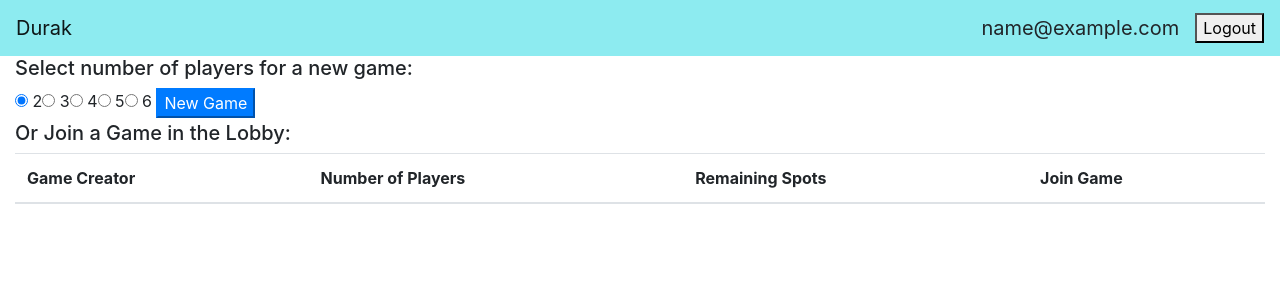
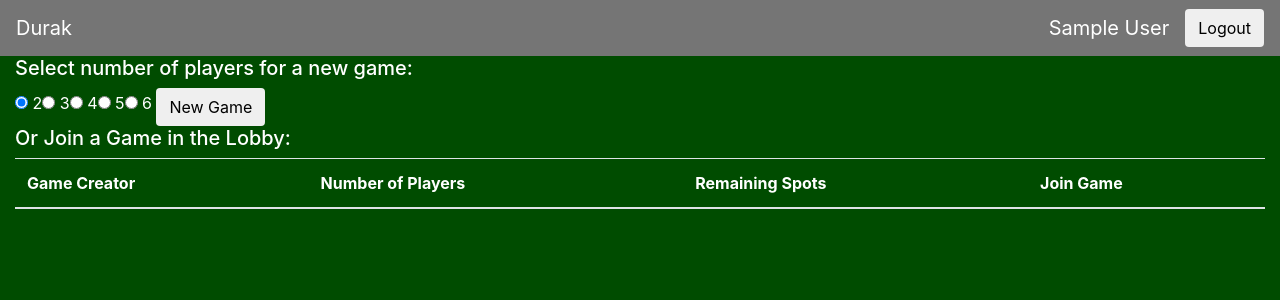
Before and after one commit to dadhia/durak, a Flask app: page /console/ in a window 1280 px wide. Shown: the top 300 px of the page. Run offline with Flask 2, Linux system fonts and the light colour scheme; a user stored in the database is signed in; tables that the repository leaves empty hold one stand-in row (values such as "Sample post"); lists and menus that the app fills with data are empty; some libraries are stand-ins or nearby versions.

Commit message:
upgraded UI to green/gray theme; simplified console.html to inherit from layout.html; added unified-colorscheme.css to handle simple css properties; added screen name as field for users

```diff
--- a/app.py
+++ b/app.py
@@ -25,7 +25,7 @@ SECRET_KEY = os.urandom(32)
 app.config['SECRET_KEY'] = SECRET_KEY
 
 # initialize databases
-app.config['SQLALCHEMY_DATABASE_URI'] = 'PUT YOUR DATABASE URI HERE'
+app.config['SQLALCHEMY_DATABASE_URI'] = ''
 app.config['SQLALCHEMY_TRACK_MODIFICATIONS'] = False
 db = SQLAlchemy(app)
 
@@ -64,7 +64,7 @@ def register():
     if form.validate_on_submit():
         password_hash = pbkdf2_sha256.hash(form.Password.data)
         try:
-            new_user = User(email=form.Email.data, password=password_hash)
+            new_user = User(email=form.Email.data, password=password_hash, screen_name=form.ScreenName.data)
             db.session.add(new_user)
             db.session.commit()
             login_user(new_user)
@@ -97,7 +97,7 @@ def login():
 @app.route('/console/', methods=['GET'])
 @login_required
 def console():
-    return render_template('console.html', email=current_user.email)
+    return render_template('console.html', screen_name=current_user.screen_name)
 
 
 @app.route('/console/logout/', methods=['GET'])
@@ -137,7 +137,7 @@ def new_game(num_players):
 
     emit(events.WAITING_FOR_PLAYERS, (num_players, 1, game.id, True))
     open_spots = int(num_players) - 1
-    emit(events.ADD_LOBBY_GAME, (current_user.email, num_players, open_spots, game.id),
+    emit(events.ADD_LOBBY_GAME, (current_user.screen_name, num_players, open_spots, game.id),
          room=room_manager.get_lobby_name())
 
 
@@ -223,7 +223,7 @@ def request_all_lobby_games():
     for game in lobby_games.values():
         game_creator = User.query.filter_by(id=game.game_creator).first()
         open_spots = game.num_players - game.players_joined
-        lobby_games_list.append((game_creator.email, game.num_players, open_spots, game.id))
+        lobby_games_list.append((game_creator.screen_name, game.num_players, open_spots, game.id))
     emit(events.POPULATE_LOBBY_GAMES, lobby_games_list)
 
 
--- a/events.py
+++ b/events.py
@@ -22,3 +22,4 @@ DISPLAY_CARDS_REMAINING = "displayCardsRemaining"
 DISPLAY_CARDS_DISCARDED = "displayCardsDiscarded"
 DISPLAY_TRUMP_SUIT = "displayTrumpSuit"
 USER_ON_ATTACK = "onAttack"
+OTHER_USER_ATTACKING = "otherUserAttacking"
--- a/forms/user_forms.py
+++ b/forms/user_forms.py
@@ -8,6 +8,7 @@ class RegistrationForm(FlaskForm):
     Password = PasswordField('Password',
                              validators=[DataRequired(), Length(min=8, max=15)],
                              description='Minimum 8 characters.')
+    ScreenName = StringField('Screen Name', validators=[DataRequired(), Length(max=10)])
     submit = SubmitField('Create my Durak Profile')
 
 
--- a/models/user.py
+++ b/models/user.py
@@ -4,6 +4,7 @@ from app import db
 class User(db.Model):
     __tablename__ = 'users'
     id = db.Column(db.Integer, primary_key = True)
+    screen_name = db.Column(db.String(10), nullable=False)
     email = db.Column(db.String(60), nullable=False, unique=True)
     password = db.Column(db.String(178), nullable=False)
 
--- a/static/console-websocket.js
+++ b/static/console-websocket.js
@@ -33,7 +33,7 @@ function addSingleLobbyGame(email, numPlayers, spotsRemaining, gameID, socket) {
     var buttonID = 'joinGame' + gameID;
     var nextRow = "<tr id='" + gameID + "'>" + "<td>" + email + "</td>" + "<td>" + numPlayers + "</td>" +
             "<td>" + spotsRemaining + "</td>" + "<td>" +
-            '<button type="button" class="btn-primary" id="' +  buttonID + '">Join</button></td>';
+            '<button type="button" class="btn btn-primary" id="' +  buttonID + '">Join</button></td>';
     $('#openGamesTable').append(nextRow);
     $('#' + buttonID).on('click', function() {
         socket.emit('joinLobbyGame', gameID);
--- /dev/null
+++ b/static/unified-colorscheme.css
@@ -0,0 +1,23 @@
+.navbar {
+    background-color: #757575;
+}
+
+.form-group {
+    color: #ffffff;
+}
+
+.btn-group {
+    color: #ffffff;
+}
+
+.card-image {
+    display: none;
+}
+
+.lobby-games {
+    color: #ffffff;
+}
+
+.messageBlockText {
+    color: #ffffff;
+}
--- a/templates/console.html
+++ b/templates/console.html
@@ -1,87 +1,69 @@
-<!DOCTYPE html>
-<html lang="en">
-{% import "bootstrap/wtf.html" as wtf %}
-{% block head %}
-<head>
-    <meta charset="UTF-8">
-    <meta name="viewport" content="width=device-width, initial-scale=1, shrink-to-fit=no">
-    <link rel="stylesheet" href="https://stackpath.bootstrapcdn.com/bootstrap/4.1.3/css/bootstrap.min.css" integrity="sha384-MCw98/SFnGE8fJT3GXwEOngsV7Zt27NXFoaoApmYm81iuXoPkFOJwJ8ERdknLPMO" crossorigin="anonymous">
-    {% block additional_stylesheets %}
-    {% endblock %}
-    <title>Durak</title>
+{% extends "layout.html" %}
+{% block additional_javascript_sources %}
 <script src="https://cdnjs.cloudflare.com/ajax/libs/socket.io/2.2.0/socket.io.js" integrity="sha256-yr4fRk/GU1ehYJPAs8P4JlTgu0Hdsp4ZKrx8bDEDC3I=" crossorigin="anonymous"></script>
-    <script src="https://code.jquery.com/jquery-3.4.1.js" integrity="sha256-WpOohJOqMqqyKL9FccASB9O0KwACQJpFTUBLTYOVvVU=" crossorigin="anonymous"></script>
 <script src="{{ url_for('static', filename='fabric-3.0.js') }}"></script>
 <script src="{{ url_for('static', filename='durak-table-api.js') }}"></script>
 <script type="text/javascript" src="{{ url_for('static', filename = 'console-websocket.js') }}"></script>
-</head>
 {% endblock %}
 
-{% block body %}
-<body>
-    <img src="{{ url_for('static', filename='playing_cards/simple_c_5.svg') }}" id="card-c5" style="display: none;">
-    <img src="{{ url_for('static', filename='playing_cards/simple_c_6.svg') }}" id="card-c6" style="display: none;">
-    <img src="{{ url_for('static', filename='playing_cards/simple_c_7.svg') }}" id="card-c7" style="display: none;">
-    <img src="{{ url_for('static', filename='playing_cards/simple_c_8.svg') }}" id="card-c8" style="display: none;">
-    <img src="{{ url_for('static', filename='playing_cards/simple_c_9.svg') }}" id="card-c9" style="display: none;">
-    <img src="{{ url_for('static', filename='playing_cards/simple_c_10.svg') }}" id="card-c10" style="display: none;">
-    <img src="{{ url_for('static', filename='playing_cards/simple_c_j.svg') }}" id="card-cj" style="display: none;">
-    <img src="{{ url_for('static', filename='playing_cards/simple_c_q.svg') }}" id="card-cq" style="display: none;">
-    <img src="{{ url_for('static', filename='playing_cards/simple_c_k.svg') }}" id="card-ck" style="display: none;">
-    <img src="{{ url_for('static', filename='playing_cards/simple_c_a.svg') }}" id="card-ca" style="display: none;">
-    <img src="{{ url_for('static', filename='playing_cards/simple_d_5.svg') }}" id="card-d5" style="display: none;">
-    <img src="{{ url_for('static', filename='playing_cards/simple_d_6.svg') }}" id="card-d6" style="display: none;">
-    <img src="{{ url_for('static', filename='playing_cards/simple_d_7.svg') }}" id="card-d7" style="display: none;">
-    <img src="{{ url_for('static', filename='playing_cards/simple_d_8.svg') }}" id="card-d8" style="display: none;">
-    <img src="{{ url_for('static', filename='playing_cards/simple_d_9.svg') }}" id="card-d9" style="display: none;">
-    <img src="{{ url_for('static', filename='playing_cards/simple_d_10.svg') }}" id="card-d10" style="display: none;">
-    <img src="{{ url_for('static', filename='playing_cards/simple_d_j.svg') }}" id="card-dj" style="display: none;">
-    <img src="{{ url_for('static', filename='playing_cards/simple_d_q.svg') }}" id="card-dq" style="display: none;">
-    <img src="{{ url_for('static', filename='playing_cards/simple_d_k.svg') }}" id="card-dk" style="display: none;">
-    <img src="{{ url_for('static', filename='playing_cards/simple_d_a.svg') }}" id="card-da" style="display: none;">
-    <img src="{{ url_for('static', filename='playing_cards/simple_s_5.svg') }}" id="card-s5" style="display: none;">
-    <img src="{{ url_for('static', filename='playing_cards/simple_s_6.svg') }}" id="card-s6" style="display: none;">
-    <img src="{{ url_for('static', filename='playing_cards/simple_s_7.svg') }}" id="card-s7" style="display: none;">
-    <img src="{{ url_for('static', filename='playing_cards/simple_s_8.svg') }}" id="card-s8" style="display: none;">
-    <img src="{{ url_for('static', filename='playing_cards/simple_s_9.svg') }}" id="card-s9" style="display: none;">
-    <img src="{{ url_for('static', filename='playing_cards/simple_s_10.svg') }}" id="card-s10" style="display: none;">
-    <img src="{{ url_for('static', filename='playing_cards/simple_s_j.svg') }}" id="card-sj" style="display: none;">
-    <img src="{{ url_for('static', filename='playing_cards/simple_s_q.svg') }}" id="card-sq" style="display: none;">
-    <img src="{{ url_for('static', filename='playing_cards/simple_s_k.svg') }}" id="card-sk" style="display: none;">
-    <img src="{{ url_for('static', filename='playing_cards/simple_s_a.svg') }}" id="card-sa" style="display: none;">
-    <img src="{{ url_for('static', filename='playing_cards/simple_h_5.svg') }}" id="card-h5" style="display: none;">
-    <img src="{{ url_for('static', filename='playing_cards/simple_h_6.svg') }}" id="card-h6" style="display: none;">
-    <img src="{{ url_for('static', filename='playing_cards/simple_h_7.svg') }}" id="card-h7" style="display: none;">
-    <img src="{{ url_for('static', filename='playing_cards/simple_h_8.svg') }}" id="card-h8" style="display: none;">
-    <img src="{{ url_for('static', filename='playing_cards/simple_h_9.svg') }}" id="card-h9" style="display: none;">
-    <img src="{{ url_for('static', filename='playing_cards/simple_h_10.svg') }}" id="card-h10" style="display: none;">
-    <img src="{{ url_for('static', filename='playing_cards/simple_h_j.svg') }}" id="card-hj" style="display: none;">
-    <img src="{{ url_for('static', filename='playing_cards/simple_h_q.svg') }}" id="card-hq" style="display: none;">
-    <img src="{{ url_for('static', filename='playing_cards/simple_h_k.svg') }}" id="card-hk" style="display: none;">
-    <img src="{{ url_for('static', filename='playing_cards/simple_h_a.svg') }}" id="card-ha" style="display: none;">
-    <img src="{{ url_for('static', filename='playing_cards/back.svg') }}" id="card-back" style="display: none;">
 {% block above_navbar_content %}
+<img class="card-image" src="{{ url_for('static', filename='playing_cards/simple_c_5.svg') }}" id="card-c5">
+<img class="card-image" src="{{ url_for('static', filename='playing_cards/simple_c_6.svg') }}" id="card-c6">
+<img class="card-image" src="{{ url_for('static', filename='playing_cards/simple_c_7.svg') }}" id="card-c7">
+<img class="card-image" src="{{ url_for('static', filename='playing_cards/simple_c_8.svg') }}" id="card-c8">
+<img class="card-image" src="{{ url_for('static', filename='playing_cards/simple_c_9.svg') }}" id="card-c9">
+<img class="card-image" src="{{ url_for('static', filename='playing_cards/simple_c_10.svg') }}" id="card-c10">
+<img class="card-image" src="{{ url_for('static', filename='playing_cards/simple_c_j.svg') }}" id="card-cj">
+<img class="card-image" src="{{ url_for('static', filename='playing_cards/simple_c_q.svg') }}" id="card-cq">
+<img class="card-image" src="{{ url_for('static', filename='playing_cards/simple_c_k.svg') }}" id="card-ck">
+<img class="card-image" src="{{ url_for('static', filename='playing_cards/simple_c_a.svg') }}" id="card-ca">
+<img class="card-image" src="{{ url_for('static', filename='playing_cards/simple_d_5.svg') }}" id="card-d5">
+<img class="card-image" src="{{ url_for('static', filename='playing_cards/simple_d_6.svg') }}" id="card-d6">
+<img class="card-image" src="{{ url_for('static', filename='playing_cards/simple_d_7.svg') }}" id="card-d7">
+<img class="card-image" src="{{ url_for('static', filename='playing_cards/simple_d_8.svg') }}" id="card-d8">
+<img class="card-image" src="{{ url_for('static', filename='playing_cards/simple_d_9.svg') }}" id="card-d9">
+<img class="card-image" src="{{ url_for('static', filename='playing_cards/simple_d_10.svg') }}" id="card-d10">
+<img class="card-image" src="{{ url_for('static', filename='playing_cards/simple_d_j.svg') }}" id="card-dj">
+<img class="card-image" src="{{ url_for('static', filename='playing_cards/simple_d_q.svg') }}" id="card-dq">
+<img class="card-image" src="{{ url_for('static', filename='playing_cards/simple_d_k.svg') }}" id="card-dk">
+<img class="card-image" src="{{ url_for('static', filename='playing_cards/simple_d_a.svg') }}" id="card-da">
+<img class="card-image" src="{{ url_for('static', filename='playing_cards/simple_s_5.svg') }}" id="card-s5">
+<img class="card-image" src="{{ url_for('static', filename='playing_cards/simple_s_6.svg') }}" id="card-s6">
+<img class="card-image" src="{{ url_for('static', filename='playing_cards/simple_s_7.svg') }}" id="card-s7">
+<img class="card-image" src="{{ url_for('static', filename='playing_cards/simple_s_8.svg') }}" id="card-s8">
+<img class="card-image" src="{{ url_for('static', filename='playing_cards/simple_s_9.svg') }}" id="card-s9">
+<img class="card-image" src="{{ url_for('static', filename='playing_cards/simple_s_10.svg') }}" id="card-s10">
+<img class="card-image" src="{{ url_for('static', filename='playing_cards/simple_s_j.svg') }}" id="card-sj">
+<img class="card-image" src="{{ url_for('static', filename='playing_cards/simple_s_q.svg') }}" id="card-sq">
+<img class="card-image" src="{{ url_for('static', filename='playing_cards/simple_s_k.svg') }}" id="card-sk">
+<img class="card-image" src="{{ url_for('static', filename='playing_cards/simple_s_a.svg') }}" id="card-sa">
+<img class="card-image" src="{{ url_for('static', filename='playing_cards/simple_h_5.svg') }}" id="card-h5">
+<img class="card-image" src="{{ url_for('static', filename='playing_cards/simple_h_6.svg') }}" id="card-h6">
+<img class="card-image" src="{{ url_for('static', filename='playing_cards/simple_h_7.svg') }}" id="card-h7">
+<img class="card-image" src="{{ url_for('static', filename='playing_cards/simple_h_8.svg') }}" id="card-h8">
+<img class="card-image" src="{{ url_for('static', filename='playing_cards/simple_h_9.svg') }}" id="card-h9">
+<img class="card-image" src="{{ url_for('static', filename='playing_cards/simple_h_10.svg') }}" id="card-h10">
+<img class="card-image" src="{{ url_for('static', filename='playing_cards/simple_h_j.svg') }}" id="card-hj">
+<img class="card-image" src="{{ url_for('static', filename='playing_cards/simple_h_q.svg') }}" id="card-hq">
+<img class="card-image" src="{{ url_for('static', filename='playing_cards/simple_h_k.svg') }}" id="card-hk">
+<img class="card-image" src="{{ url_for('static', filename='playing_cards/simple_h_a.svg') }}" id="card-ha">
+<img class="card-image" src="{{ url_for('static', filename='playing_cards/back.svg') }}" id="card-back">
 {% endblock %}
-    {% block navbar %}
-    <nav class="navbar navbar-expand-lg navbar-light" style="background-color: #8DEBF0;">
-        <a class="navbar-brand" href="#">Durak</a>
+
 {% block additional_navbar_content %}
 <ul class="navbar-nav mr-auto">
     {% block console_navbar_links %}
     {% endblock %}
 </ul>
-            <a class="navbar-brand"> {{ email }} </a>
-            <form method="get" action="/console/logout/">
-                <button class="btn-default" type="submit" id="logoutButton">Logout</button>
+<a class="navbar-brand" style="color: #ffffff"> {{ screen_name }} </a>
+<form method="get" action="/agency/logout/">
+    <button class="btn btn-default" type="submit">Logout</button>
 </form>
 {% endblock %}
-    </nav>
-    {% endblock %}
-    {% block main_page_content %}
-    <div class="container-fluid">
+
 {% block page_specific_content %}
     <row id="createGameBlock">
-            <h5>Select number of players for a new game:</h5>
+        <h5 style="color: #ffffff;">Select number of players for a new game:</h5>
         <div class="btn-group" id="numPlayers">
             <label class="radio-inline"><input type="radio" name="optradio" value="2" checked>   2   </label>
             <label class="radio-inline"><input type="radio" name="optradio" value="3">   3   </label>
@@ -89,19 +71,17 @@
             <label class="radio-inline"><input type="radio" name="optradio" value="5">   5   </label>
             <label class="radio-inline"><input type="radio" name="optradio" value="6">   6   </label>
         </div>
-            <button type="button" class="btn-primary" id="newGameButton">New Game</button>
+            <button type="button" class="btn btn-default" id="newGameButton">New Game</button>
     </row>
-
-        <row id="messageBlock" style="display: none;">
+    <row id="messageBlock" style="display: none;" class="messageBlockText">
         <p id="loadingText"></p>
-            <button type="button" class="btn-warning" id="leaveGameButton">Leave Game</button>
-            <button type="button" class="btn-danger" id="cancelGameButton">Cancel Game</button>
+        <button type="button" class="btn btn-warning" id="leaveGameButton">Leave Game</button>
+        <button type="button" class="btn btn-danger" id="cancelGameButton">Cancel Game</button>
         <p id="logoutWarning"></p>
     </row>
-
     <row id="lobby">
-            <h5>Or Join a Game in the Lobby:</h5>
-            <table class="table" id="openGamesTable">
+        <h5 style="color: #ffffff;">Or Join a Game in the Lobby:</h5>
+        <table class="table lobby-games" id="openGamesTable">
             <thead>
                 <tr>
                     <th>Game Creator</th>
@@ -116,13 +96,3 @@
         <canvas id="durak-table" width="1400" height="750" class="durak-table-style"></canvas>
     </row>
 {% endblock %}
-    </div>
-    {% endblock %}
-
-    {% block boostrap_javascript_sources %}
-    <script src="https://cdnjs.cloudflare.com/ajax/libs/popper.js/1.14.3/umd/popper.min.js" integrity="sha384-ZMP7rVo3mIykV+2+9J3UJ46jBk0WLaUAdn689aCwoqbBJiSnjAK/l8WvCWPIPm49" crossorigin="anonymous"></script>
-    <script src="https://stackpath.bootstrapcdn.com/bootstrap/4.1.3/js/bootstrap.min.js" integrity="sha384-ChfqqxuZUCnJSK3+MXmPNIyE6ZbWh2IMqE241rYiqJxyMiZ6OW/JmZQ5stwEULTy" crossorigin="anonymous"></script>
-    {% endblock %}
-</body>
-{% endblock %}
-</html>
--- a/templates/index.html
+++ b/templates/index.html
@@ -10,7 +10,7 @@
         {% endblock %}
         <div class="row">
             <div class="col-sm-12">
-                <h3>Create a profile to start playing.</h3>
+                <h3 style="color: #ffffff;">Create a profile to start playing.</h3>
                 {% block reqistration_errors %}
                 {% endblock %}
                 {{ wtf.quick_form(registration_form, action='/register/', form_type='basic', method='post')}}
--- a/templates/layout.html
+++ b/templates/layout.html
@@ -5,20 +5,24 @@
 <head>
     <meta charset="UTF-8">
     <meta name="viewport" content="width=device-width, initial-scale=1, shrink-to-fit=no">
+    <link rel="stylesheet" href="{{ url_for('static', filename='unified-colorscheme.css') }}">
     <link rel="stylesheet" href="https://stackpath.bootstrapcdn.com/bootstrap/4.1.3/css/bootstrap.min.css" integrity="sha384-MCw98/SFnGE8fJT3GXwEOngsV7Zt27NXFoaoApmYm81iuXoPkFOJwJ8ERdknLPMO" crossorigin="anonymous">
     {% block additional_stylesheets %}
     {% endblock %}
     <title>Durak</title>
+    <script src="https://code.jquery.com/jquery-3.4.1.js" integrity="sha256-WpOohJOqMqqyKL9FccASB9O0KwACQJpFTUBLTYOVvVU=" crossorigin="anonymous"></script>
+    {% block additional_javascript_sources %}
+    {% endblock %}
 </head>
 {% endblock %}
 
 {% block body %}
-<body>
+<body style="background-color: #004C00">
     {% block above_navbar_content %}
     {% endblock %}
     {% block navbar %}
-    <nav class="navbar navbar-expand-lg navbar-light" style="background-color: #8DEBF0;">
-        <a class="navbar-brand" href="#">Durak</a>
+    <nav class="navbar navbar-expand-lg navbar-light">
+        <a class="navbar-brand" style="color: #ffffff;">Durak</a>
         {% block additional_navbar_content %}
         {% endblock %}
     </nav>
@@ -32,7 +36,6 @@
     {% endblock %}
 
     {% block boostrap_javascript_sources %}
-    <script src="https://code.jquery.com/jquery-3.3.1.slim.min.js" integrity="sha384-q8i/X+965DzO0rT7abK41JStQIAqVgRVzpbzo5smXKp4YfRvH+8abtTE1Pi6jizo" crossorigin="anonymous"></script>
     <script src="https://cdnjs.cloudflare.com/ajax/libs/popper.js/1.14.3/umd/popper.min.js" integrity="sha384-ZMP7rVo3mIykV+2+9J3UJ46jBk0WLaUAdn689aCwoqbBJiSnjAK/l8WvCWPIPm49" crossorigin="anonymous"></script>
     <script src="https://stackpath.bootstrapcdn.com/bootstrap/4.1.3/js/bootstrap.min.js" integrity="sha384-ChfqqxuZUCnJSK3+MXmPNIyE6ZbWh2IMqE241rYiqJxyMiZ6OW/JmZQ5stwEULTy" crossorigin="anonymous"></script>
     {% endblock %}
```
Lines whose indentation alone changed are shown as unchanged.
